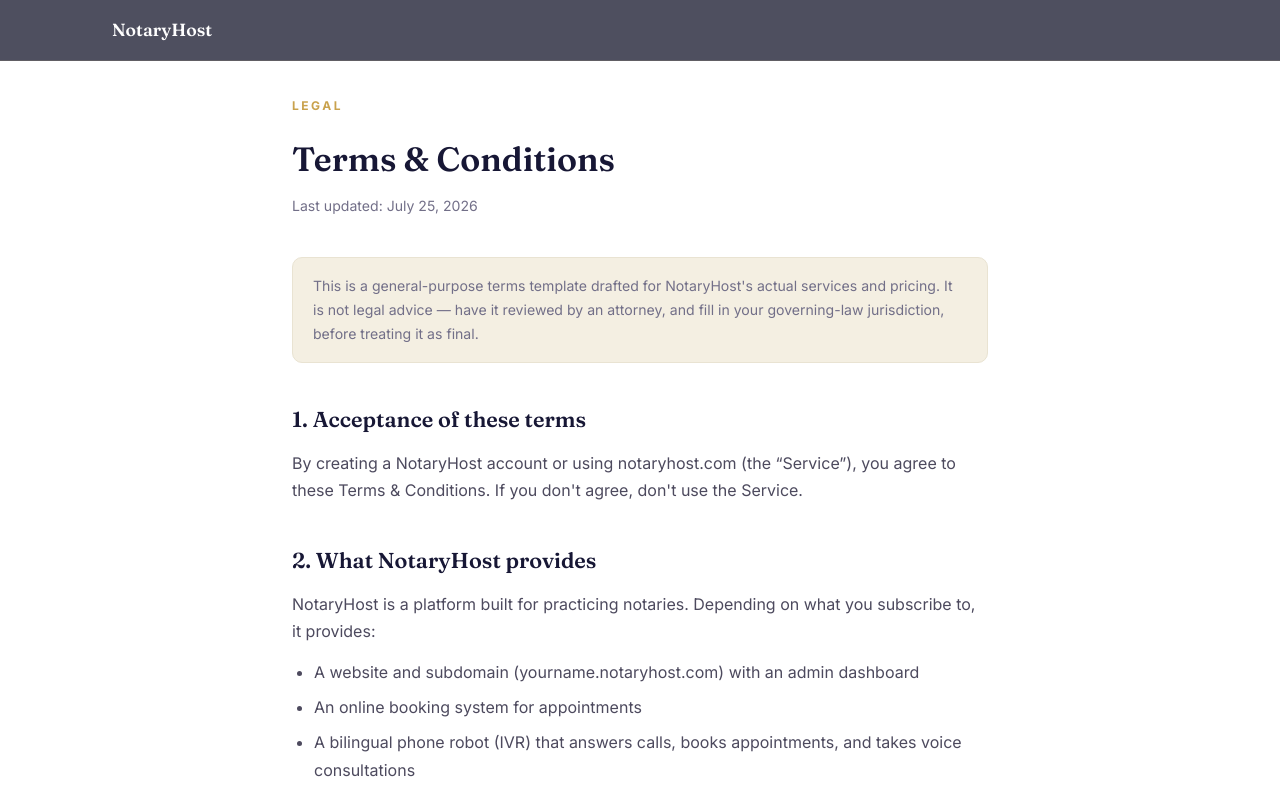
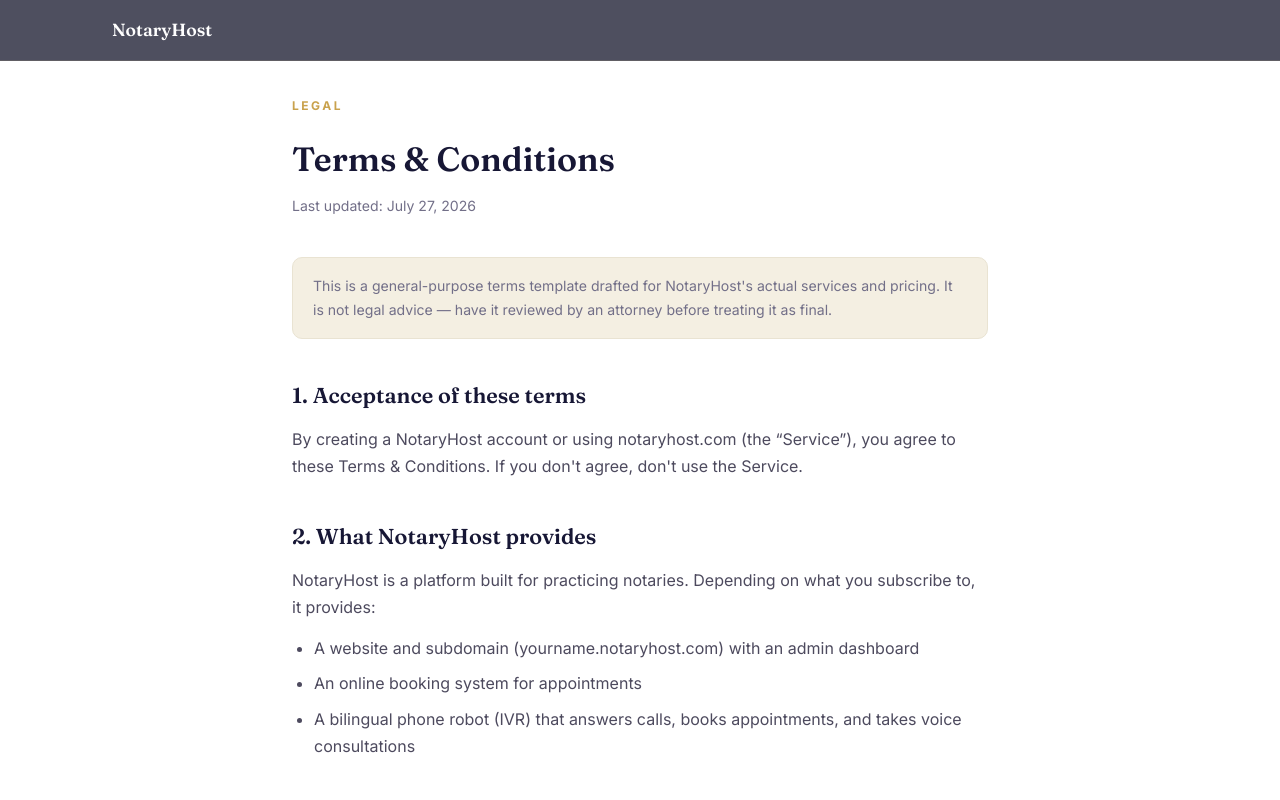
Before and after one commit to yoyoprola-ship-it/notaryhost, a React (Vite) app: page /terms in a window 1280 px wide. Shown: the top 800 px of the page. Built offline with nearby package versions, Linux system fonts and the light colour scheme.

Commit message:
Fill in governing law: State of Louisiana

```diff
--- a/src/pages/TermsPage.jsx
+++ b/src/pages/TermsPage.jsx
@@ -2,11 +2,11 @@
 
 export default function TermsPage() {
   return (
-    <LegalPage title="Terms & Conditions" updated="July 25, 2026">
+    <LegalPage title="Terms & Conditions" updated="July 27, 2026">
       <p className="legal__note">
         This is a general-purpose terms template drafted for NotaryHost's actual services and
-        pricing. It is not legal advice — have it reviewed by an attorney, and fill in your
-        governing-law jurisdiction, before treating it as final.
+        pricing. It is not legal advice — have it reviewed by an attorney before treating it as
+        final.
       </p>
 
       <>
@@ -108,7 +108,7 @@
 
         <h2>11. Governing law</h2>
         <p>
-          These terms are governed by the laws of <em>[state/jurisdiction — to be filled in]</em>,
+          These terms are governed by the laws of the State of Louisiana,
           without regard to conflict-of-law rules.
         </p>
 
```
